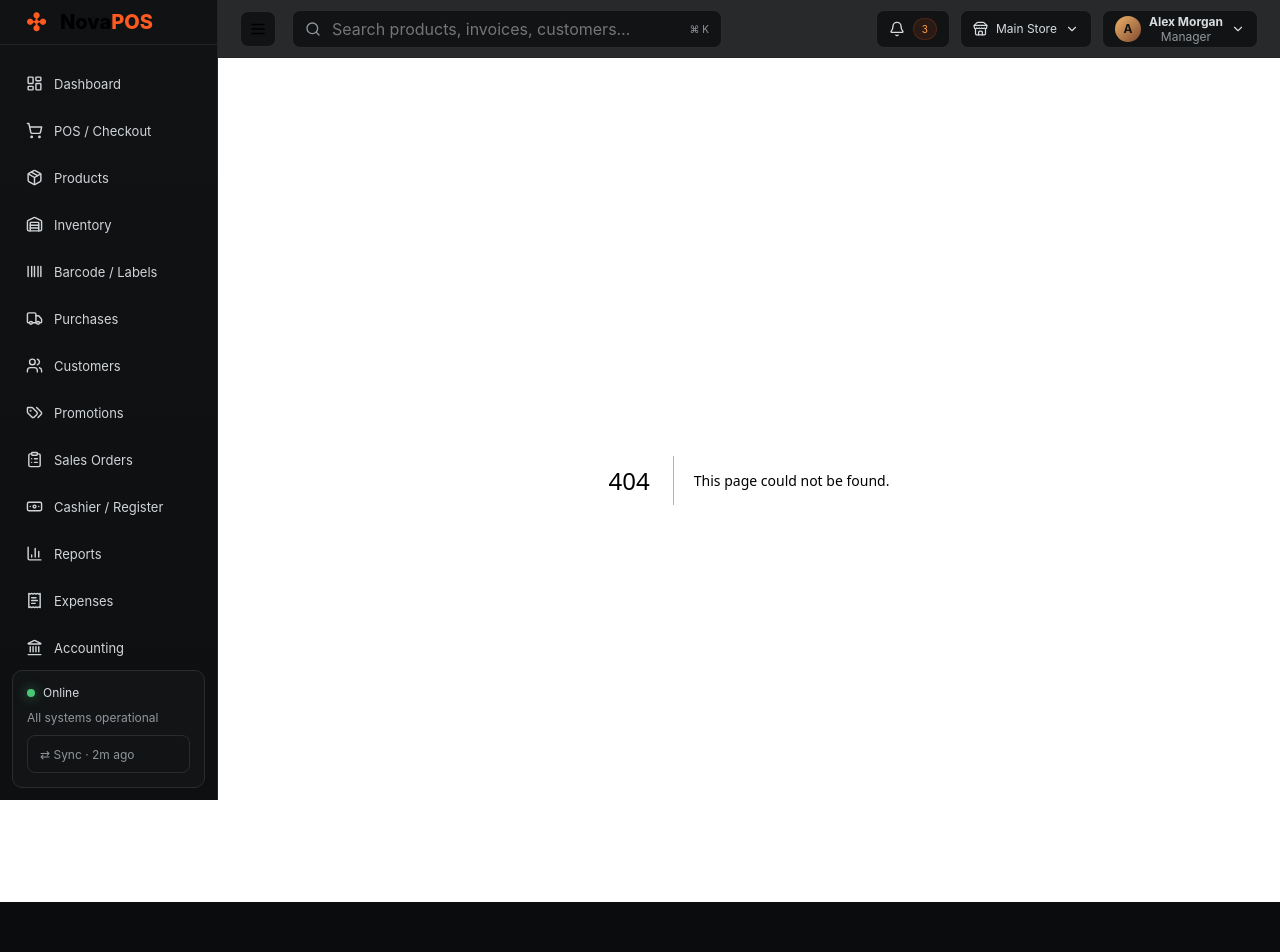
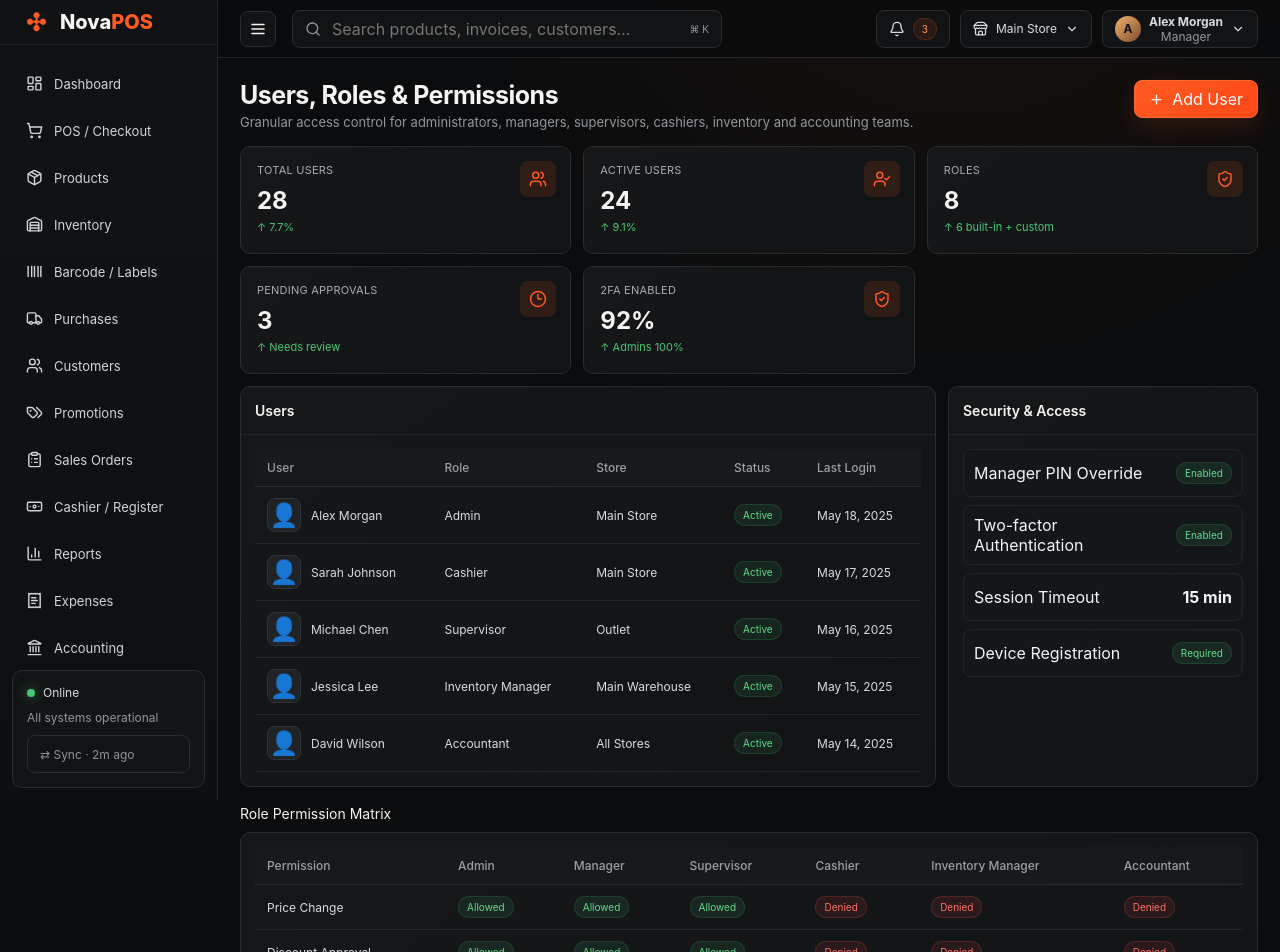
Before and after one commit to heshannamal/web7POS, a Next.js app in the folder frontend/: page /users in a window 1280 px wide. Before the commit this address had no page. Shown: the top 952 px of the page. Before the commit the page ends 902 px from the top, so only its background shows below. Built offline with nearby package versions, Linux system fonts and the light colour scheme.

Commit message:
Add users roles and permissions UI

```diff
--- /dev/null
+++ b/frontend/app/users/page.tsx
@@ -0,0 +1,11 @@
+import { PageHead, Metric, Card, Badge } from '@/components/ui';
+import { Users, UserCheck, ShieldCheck, Clock3, Plus } from 'lucide-react';
+const roles=['Admin','Manager','Supervisor','Cashier','Inventory Manager','Accountant'];
+const perms=['Price Change','Discount Approval','Refunds','Cancel Sale','Open Cash Drawer','View Cost Price','Inventory Changes','Delete Products','Reports Access','Profit View','User Management'];
+const allowed:Record<string,number[]>={Admin:[0,1,2,3,4,5,6,7,8,9,10],Manager:[0,1,2,3,4,5,6,8,9],Supervisor:[0,1,2,3,4,6,8],Cashier:[4], 'Inventory Manager':[5,6,7,8],Accountant:[5,8,9]};
+export default function UsersPage(){return <>
+<PageHead title="Users, Roles & Permissions" subtitle="Granular access control for administrators, managers, supervisors, cashiers, inventory and accounting teams."><button className="btn btn-primary"><Plus size={15}/> Add User</button></PageHead>
+<div className="grid metrics"><Metric label="Total Users" value="28" delta="7.7%" Icon={Users}/><Metric label="Active Users" value="24" delta="9.1%" Icon={UserCheck}/><Metric label="Roles" value="8" delta="6 built-in + custom" Icon={ShieldCheck}/><Metric label="Pending Approvals" value="3" delta="Needs review" Icon={Clock3}/><Metric label="2FA Enabled" value="92%" delta="Admins 100%" Icon={ShieldCheck}/></div>
+<div className="grid two-col"><Card title="Users"><div className="table-wrap"><table><thead><tr><th>User</th><th>Role</th><th>Store</th><th>Status</th><th>Last Login</th></tr></thead><tbody>{[['Alex Morgan','Admin','Main Store'],['Sarah Johnson','Cashier','Main Store'],['Michael Chen','Supervisor','Outlet'],['Jessica Lee','Inventory Manager','Main Warehouse'],['David Wilson','Accountant','All Stores']].map((r,i)=><tr key={r[0]}><td><div className="product-cell"><div className="thumb">👤</div>{r[0]}</div></td><td>{r[1]}</td><td>{r[2]}</td><td><Badge>Active</Badge></td><td>May {18-i}, 2025</td></tr>)}</tbody></table></div></Card><Card title="Security & Access"><div className="list"><div className="list-row"><div className="grow">Manager PIN Override</div><Badge>Enabled</Badge></div><div className="list-row"><div className="grow">Two-factor Authentication</div><Badge>Enabled</Badge></div><div className="list-row"><div className="grow">Session Timeout</div><b>15 min</b></div><div className="list-row"><div className="grow">Device Registration</div><Badge>Required</Badge></div></div></Card></div>
+<div className="section-title">Role Permission Matrix</div><Card><div className="table-wrap"><table><thead><tr><th>Permission</th>{roles.map(r=><th key={r}>{r}</th>)}</tr></thead><tbody>{perms.map((p,idx)=><tr key={p}><td>{p}</td>{roles.map(r=><td key={r}><Badge tone={allowed[r]?.includes(idx)?'green':'red'}>{allowed[r]?.includes(idx)?'Allowed':'Denied'}</Badge></td>)}</tr>)}</tbody></table></div></Card>
+</>}
```
